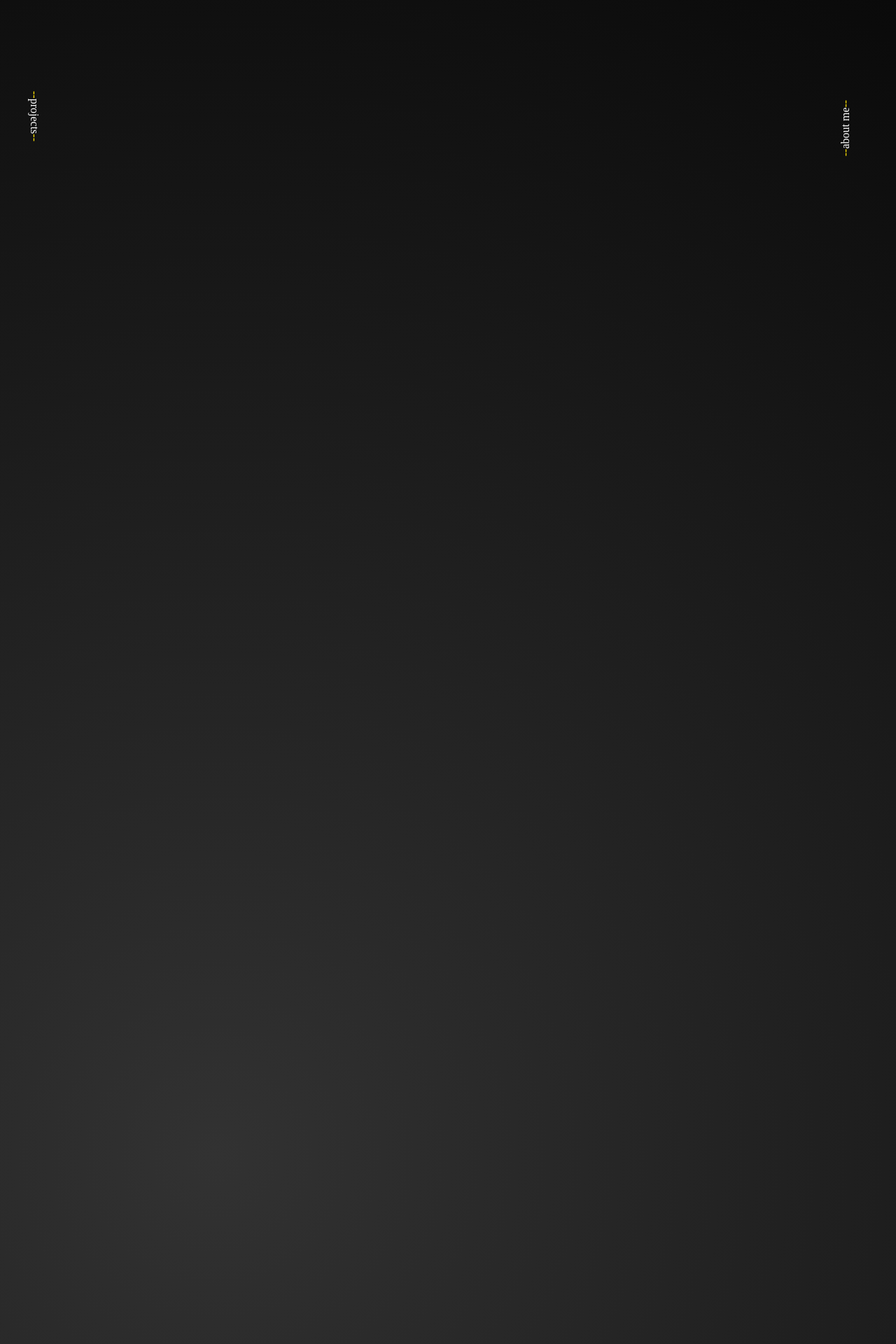
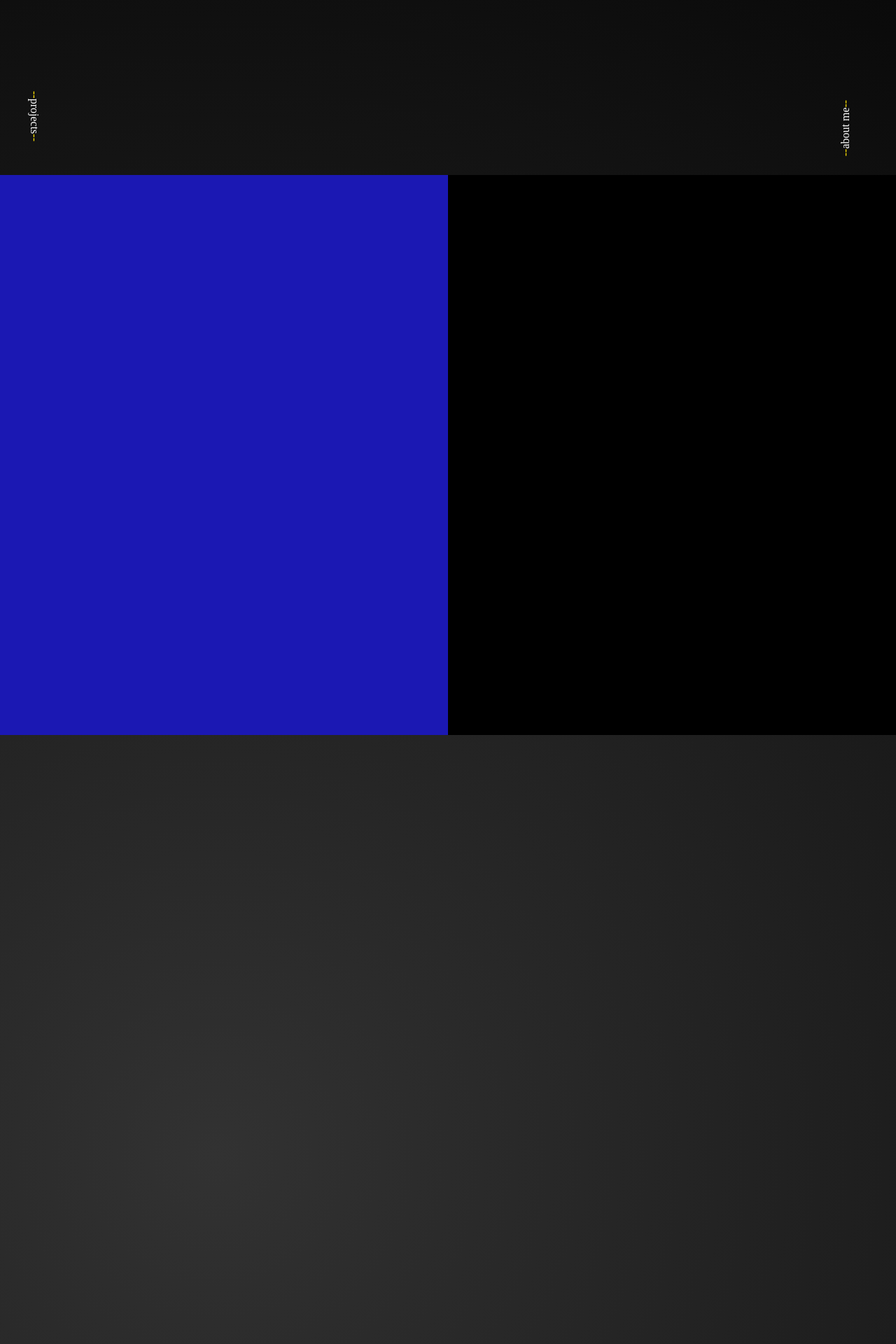
Before and after one commit to BramPeerdeman/Portfolio, a PHP site: page / in a window 1280 px wide. Shown: the part 550-2470 px from the top of the page at 70% size. Run offline with PHP 8.4, Linux system fonts and the light colour scheme; style sheets or scripts are compiled from the project's sources; some web fonts are replaced.

Commit message:
uppiiedeet

```diff
--- a/index.css
+++ b/index.css
@@ -25,6 +25,45 @@ body {
   letter-spacing: 5px;
   font-size: 50px;
   text-shadow: 11px 11px 9px rgb(0, 0, 0);
+}
+
+.sticky-parent {
+  height: 700vh;
+}
+
+.sticky {
+  position: -webkit-sticky;
+  position: sticky;
+  top: 0px;
+  max-height: 100vh;
+  overflow-x: hidden;
+  overflow-y: hidden;
+}
+
+.dim {
+  display: block;
+  min-width: 50vw;
+  height: 100vh;
+}
+
+.horizontal {
+  display: flex;
+}
+
+.br {
+  outline: solid;
+}
+
+@media (max-width: 620px) {
+  .dim {
+    display: block;
+    min-width: 100vw;
+    height: 100vh;
+  }
+}
+p {
+  font-size: 10em;
+  text-align: center;
 }
 
 #cover {
--- a/index.html
+++ b/index.html
@@ -15,7 +15,9 @@
 </head>
 
 <body>
-	<div class="wrapper">
+
+	<div style="height: 100vh; width: 100vw;" class="br">
+		<div class=" wrapper">
 			<div id="cover">
 				<div id="ring">Loading
 					<span></span>
@@ -53,6 +55,29 @@
 					<div id="word2"><a href="index.html"><span>--</span>about me<span>--</span></a></div>
 				</div>
 			</div>
+	</div>
+	<!--Just extra div for scrolling space-->
+
+
+	<div class="sticky-parent">
+		<div class="sticky">
+			<div class="horizontal">
+				<!--Horizantal conatiner with display flex-->
+
+				<!--Content Start-->
+				<div class="dim" style="background-color: aqua;"></div>
+				<div class="dim" style="background-color: rgb(255, 238, 0);"></div>
+				<div class="dim" style="background-color: rgb(81, 255, 0);"></div>
+				<div class="dim" style="background-color: rgb(247, 0, 255);"></div>
+				<div class="dim" style="background-color: rgb(27, 24, 179);"></div>
+				<div class="dim" style="background-color:black"></div>
+				<!--Content End-->
+
+			</div>
+		</div>
+	</div>
+	<div style="height: 100vh; width: 100vw;""></div> <!--Extra Scroll Space-->
+
 
 
 
--- a/index.js
+++ b/index.js
@@ -46,3 +46,30 @@ window.onload = function() {
     word2.classList.add("visible");
   }, 1500);
 };
+
+
+"use strict"
+
+// Adding scroll event listener
+document.addEventListener('scroll', horizontalScroll);
+
+//Selecting Elements
+let sticky = document.querySelector('.sticky');
+let stickyParent = document.querySelector('.sticky-parent');
+
+let scrollWidth = sticky.scrollWidth;
+let verticalScrollHeight = stickyParent.getBoundingClientRect().height-sticky.getBoundingClientRect().height;
+
+//Scroll function
+function horizontalScroll(){
+
+    //Checking whether the sticky element has entered into view or not
+    let stickyPosition = sticky.getBoundingClientRect().top;
+    if(stickyPosition > 1){
+        return;
+    }else{
+        let scrolled = stickyParent.getBoundingClientRect().top; //how much is scrolled?
+        sticky.scrollLeft =(scrollWidth/verticalScrollHeight)*(-scrolled)*0.85;
+
+    }
+}
--- a/index.scss
+++ b/index.scss
@@ -41,10 +41,43 @@ body {
     text-shadow: 11px 11px 9px rgba(0, 0, 0, 1);
 }
 
+//horizontal
+.sticky-parent{
+    height: 700vh;
+  }
+  .sticky{
+    position: sticky;
+    top: 0px;
+    max-height: 100vh;
+    overflow-x: hidden;
+    overflow-y: hidden;
+  }
+  .dim{
+    display: block;
+    min-width: 50vw;
+    height: 100vh;
+  }
+  .horizontal{
+    display: flex;
+  }
+  .br{
+    outline: solid;
+  }
+
+  @media (max-width: 620px) {
+    .dim{
+      display: block;
+      min-width: 100vw;
+      height: 100vh;
+    }
+  }
+
+  p{
+    font-size: 10em;
+    text-align: center;
+  }
+
 //load in
-
-
-
 #cover {
     position: absolute;
     z-index: 100;
```
Also changed, not shown: 1 other file. Lines whose indentation alone changed are shown as unchanged.
